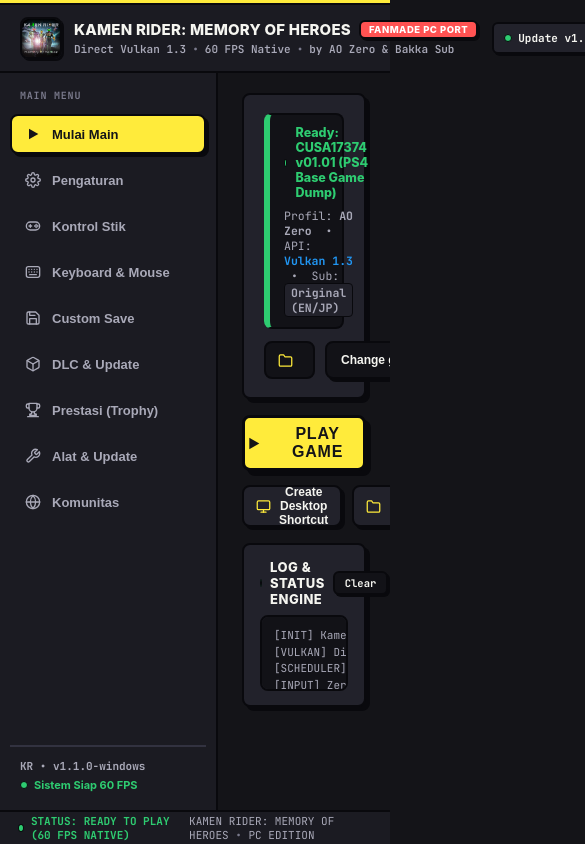
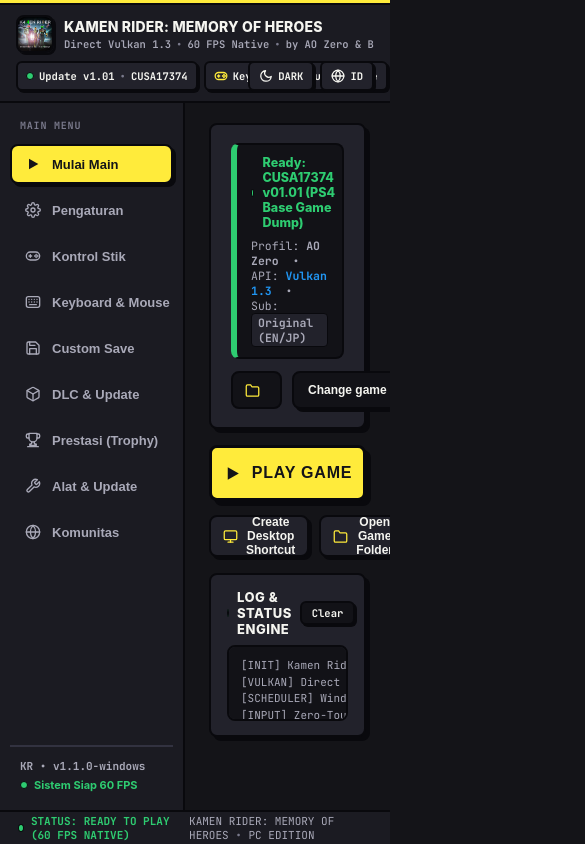
Before and after one commit to ao-zero/Kamen-Rider-Memory-of-Heroes-PC, a plain HTML site: page ui/index.html in a window 390 px wide. Shown: the top 844 px of the page, 585 px wide, since content can reach past the window. Drawn offline with Linux system fonts and the light colour scheme.

Commit message:
Fix responsive header overflow so DARK/ID controls stay visible at any window size

```diff
--- a/ui/style.css
+++ b/ui/style.css
@@ -150,42 +150,46 @@ body {
 .hero-header {
   background: var(--bg-sidebar);
   border-bottom: 2.5px solid var(--border-color);
-  padding: 12px 20px;
+  padding: 10px 16px;
 }
 
 .hero-banner-content {
   display: flex;
   align-items: center;
   justify-content: space-between;
-  gap: 14px;
+  gap: 10px;
+  min-width: 0;
 }
 
 .brand-cluster {
   display: flex;
   align-items: center;
-  gap: 12px;
+  gap: 10px;
   min-width: 0;
-  flex-shrink: 0;
+  flex: 1 1 auto;
 }
 
 .brand-avatar {
-  width: 42px;
-  height: 42px;
+  width: 38px;
+  height: 38px;
   border-radius: var(--radius-control);
   border: 2.5px solid var(--border-color);
   box-shadow: var(--shadow-sm);
   object-fit: cover;
+  flex-shrink: 0;
 }
 
-.brand-info { display: flex; flex-direction: column; gap: 3px; min-width: 0; }
-.brand-top-row { display: flex; align-items: center; gap: 8px; }
+.brand-info { display: flex; flex-direction: column; gap: 2px; min-width: 0; overflow: hidden; }
+.brand-top-row { display: flex; align-items: center; gap: 7px; min-width: 0; }
 
 .brand-title {
-  font-size: 15px;
+  font-size: 14px;
   font-weight: 800;
   letter-spacing: 0.2px;
   color: var(--text-main);
   white-space: nowrap;
+  overflow: hidden;
+  text-overflow: ellipsis;
 }
 
 .brand-wm-badge {
@@ -194,45 +198,57 @@ body {
   background: var(--secondary);
   border: 2px solid var(--border-color);
   box-shadow: 2px 2px 0 var(--ink);
-  padding: 2px 8px;
+  padding: 1px 7px;
   border-radius: var(--radius-chip);
-  font-size: 9.5px;
+  font-size: 9px;
   font-weight: 800;
-  letter-spacing: 0.5px;
+  letter-spacing: 0.4px;
   color: #FFFFFF;
   white-space: nowrap;
+  flex-shrink: 0;
 }
 
 .brand-meta {
   display: flex;
   align-items: center;
-  gap: 6px;
-  font-size: 11px;
+  gap: 5px;
+  font-size: 10.5px;
   font-weight: 600;
   font-family: var(--font-mono);
   color: var(--text-muted);
   white-space: nowrap;
+  overflow: hidden;
+  text-overflow: ellipsis;
 }
 
 .meta-sep { color: var(--text-dim); }
 
-.header-right-panel { display: flex; align-items: center; gap: 8px; flex-shrink: 0; }
-.badge-stack { display: flex; align-items: center; gap: 8px; }
+.header-right-panel { display: flex; align-items: center; gap: 6px; flex-shrink: 0; }
+.badge-stack { display: flex; align-items: center; gap: 6px; min-width: 0; }
 
 .header-pill {
   display: inline-flex;
   align-items: center;
-  gap: 6px;
-  height: 32px;
+  gap: 5px;
+  height: 30px;
   background: var(--bg-card);
   border: 2px solid var(--border-color);
   box-shadow: var(--shadow-sm);
-  padding: 0 10px;
+  padding: 0 8px;
   border-radius: var(--radius-chip);
-  font-size: 11px;
+  font-size: 10.5px;
   font-weight: 700;
   font-family: var(--font-mono);
   color: var(--text-main);
+  white-space: nowrap;
+}
+
+#badgeGamepad {
+  max-width: 175px;
+}
+#badgeGamepadText {
+  overflow: hidden;
+  text-overflow: ellipsis;
   white-space: nowrap;
 }
 
@@ -246,20 +262,21 @@ body {
   display: inline-flex;
   align-items: center;
   justify-content: center;
-  gap: 6px;
-  height: 32px;
+  gap: 5px;
+  height: 30px;
   background: var(--bg-card);
   border: 2px solid var(--border-color);
   box-shadow: var(--shadow-sm);
-  padding: 0 10px;
+  padding: 0 9px;
   border-radius: var(--radius-chip);
   color: var(--text-main);
-  font-size: 11px;
+  font-size: 10.5px;
   font-weight: 800;
   font-family: var(--font-mono);
   cursor: pointer;
   transition: transform 0.12s ease, box-shadow 0.12s ease, background-color 0.12s ease;
   white-space: nowrap;
+  flex-shrink: 0;
 }
 
 .btn-lang-toggle:hover,
@@ -1298,8 +1315,22 @@ body {
 .btn-pad-option:hover { background: var(--primary); color: var(--primary-ink); }
 
 /* ==========================================================================
-   RESPONSIVE (Wide Displays)
+   RESPONSIVE (Compact / Resizable Window + Wide Displays)
    ========================================================================== */
+@media (max-width: 1140px) {
+  .brand-wm-badge { display: none; }
+  #badgeGamepad { max-width: 145px; }
+}
+
+@media (max-width: 960px) {
+  .hero-banner-content { flex-wrap: wrap; row-gap: 8px; }
+  .header-right-panel { width: 100%; justify-content: flex-end; }
+  #badgeGamepad { max-width: 200px; }
+  .sidebar-nav { width: 185px; min-width: 185px; }
+  .form-grid-2 { grid-template-columns: 1fr; }
+  .preset-button-grid { grid-template-columns: 1fr; }
+}
+
 @media (min-width: 1200px) {
   .sidebar-nav { width: 240px; min-width: 240px; padding: 16px 12px; }
   .content-viewport { padding: 24px 30px; }
```
Also changed, not shown: 1 other file.
